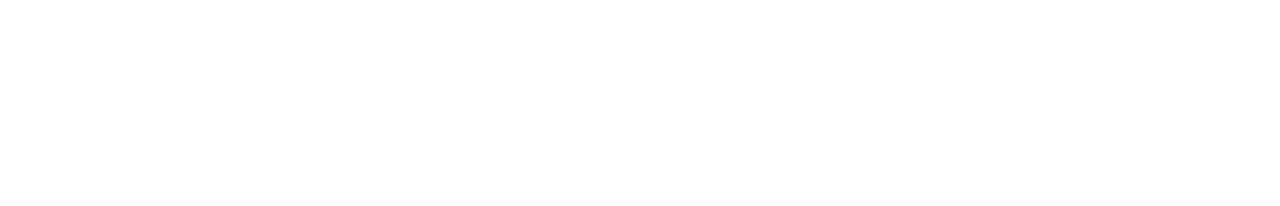
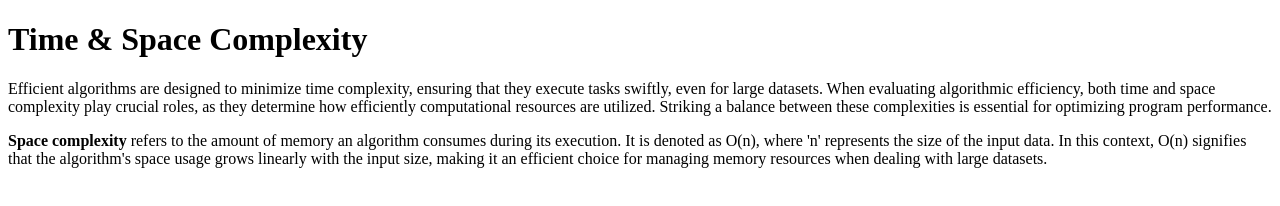
Before and after one commit to acciojob/time-and-space-complexity-Drago29599, a website: page main.html in a window 1280 px wide. Drawn offline with Linux system fonts and the light colour scheme.

Commit message:
created a submission

```diff
--- a/main.html
+++ b/main.html
@@ -7,6 +7,11 @@
 </head>
 
 <body>
+
+	<h1>Time & Space Complexity</h1>
+	<p>Efficient algorithms are designed to minimize time complexity, ensuring that they execute tasks swiftly, even for large datasets. When evaluating algorithmic efficiency, both time and space complexity play crucial roles, as they determine how efficiently computational resources are utilized. Striking a balance between these complexities is essential for optimizing program performance.</p>
+	<p><b>Space complexity</b> refers to the amount of memory an algorithm consumes during its execution. It is denoted as O(n), where 'n' represents the size of the input data. In this context, O(n) signifies that the algorithm's space usage grows linearly with the input size, making it an efficient choice for managing memory resources when dealing with large datasets.</p>
+
 	<!-- the entire body must be written by student -->
     <script type="text/javascript" src="./script.js">
 </script>
```
